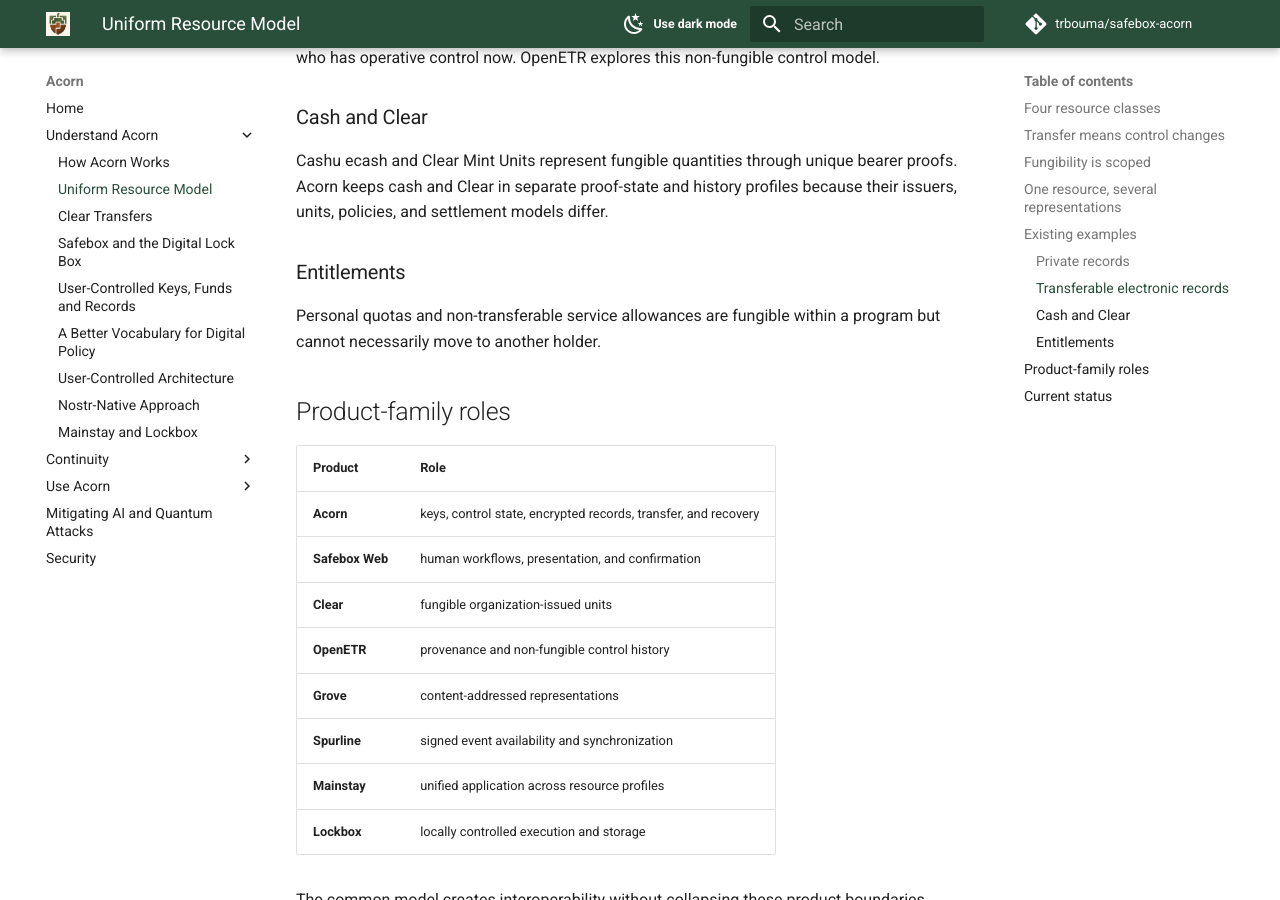
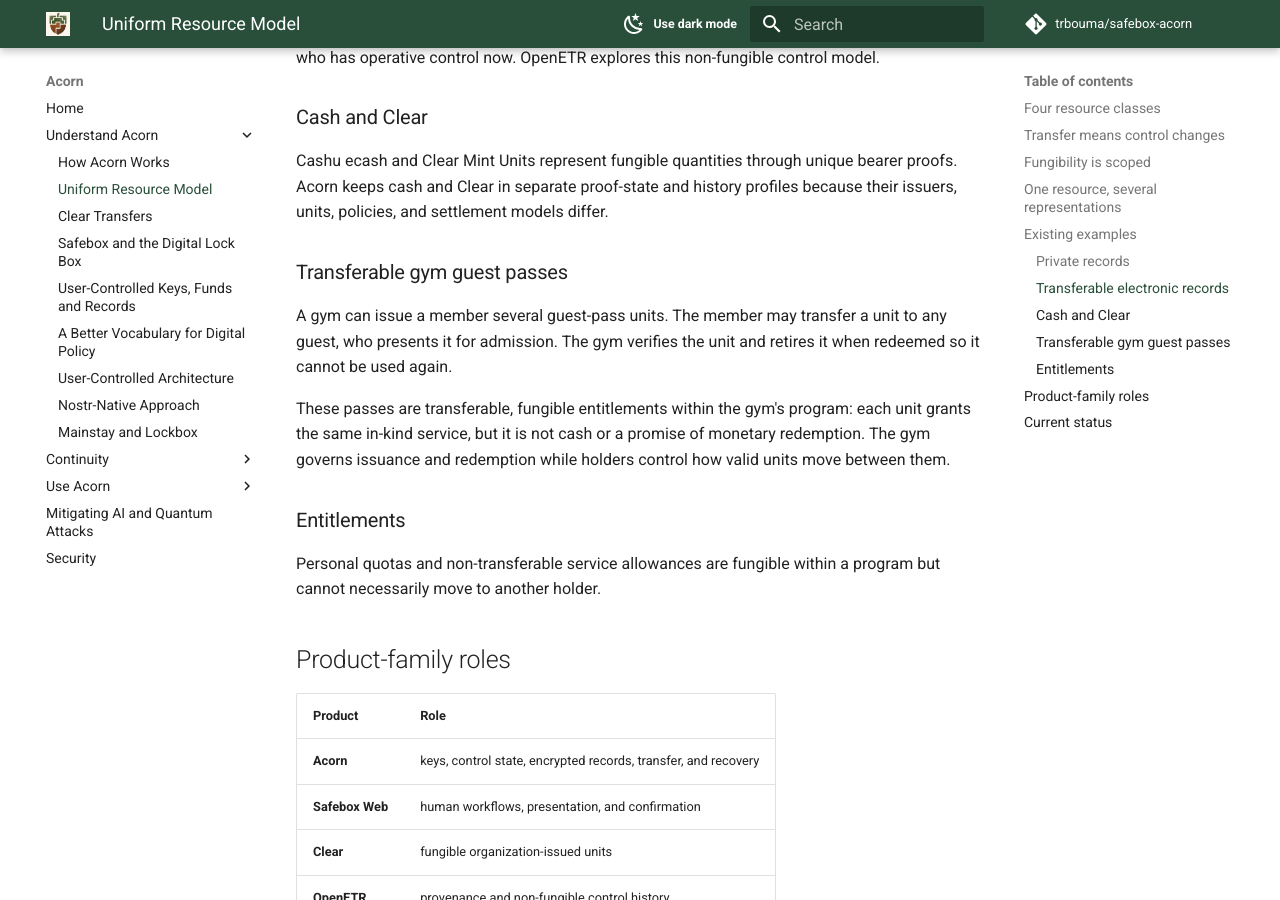
Before and after one commit to trbouma/safebox-acorn, an MkDocs documentation site: the page built from website/uniform-resource-model.md, in a window 1280 px wide and 900 px high, scrolled down 2146 px. Built offline with MkDocs 1.6.1 and Material for MkDocs 9.7.7, drawn with Linux system fonts in a browser that asks for light colours; comment, search, counter and statistics services are not loaded.

Commit message:
add guest pass example

```diff
--- a/website/uniform-resource-model.md
+++ b/website/uniform-resource-model.md
@@ -106,6 +106,17 @@
 bearer proofs. Acorn keeps cash and Clear in separate proof-state and history
 profiles because their issuers, units, policies, and settlement models differ.
 
+### Transferable gym guest passes
+
+A gym can issue a member several guest-pass units. The member may transfer a
+unit to any guest, who presents it for admission. The gym verifies the unit and
+retires it when redeemed so it cannot be used again.
+
+These passes are transferable, fungible entitlements within the gym's program:
+each unit grants the same in-kind service, but it is not cash or a promise of
+monetary redemption. The gym governs issuance and redemption while holders
+control how valid units move between them.
+
 ### Entitlements
 
 Personal quotas and non-transferable service allowances are fungible within a
```
Also changed, not shown: docs/UNIFORM-RESOURCE-MODEL-DESIGN-NOTE.md (+27 -0 lines).
